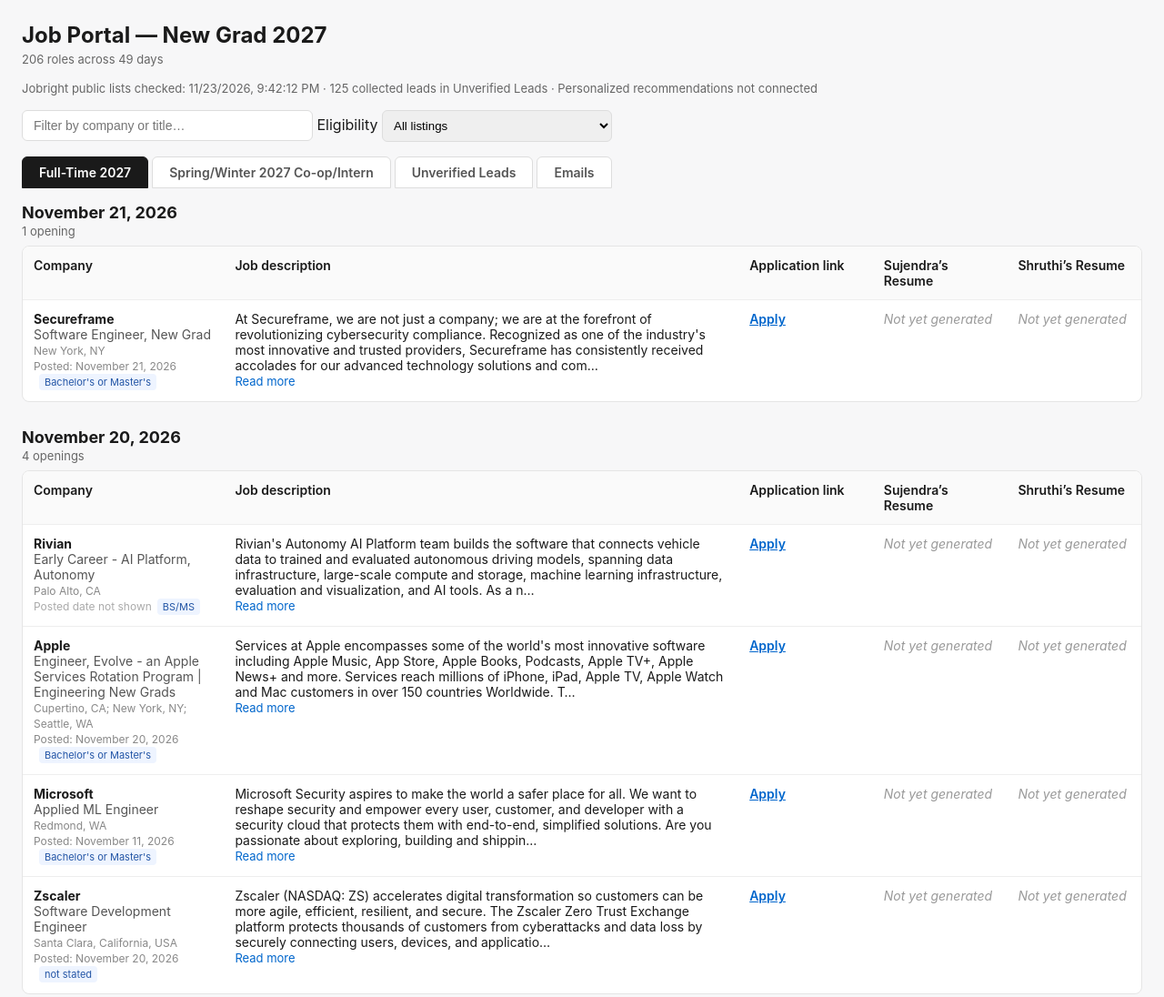
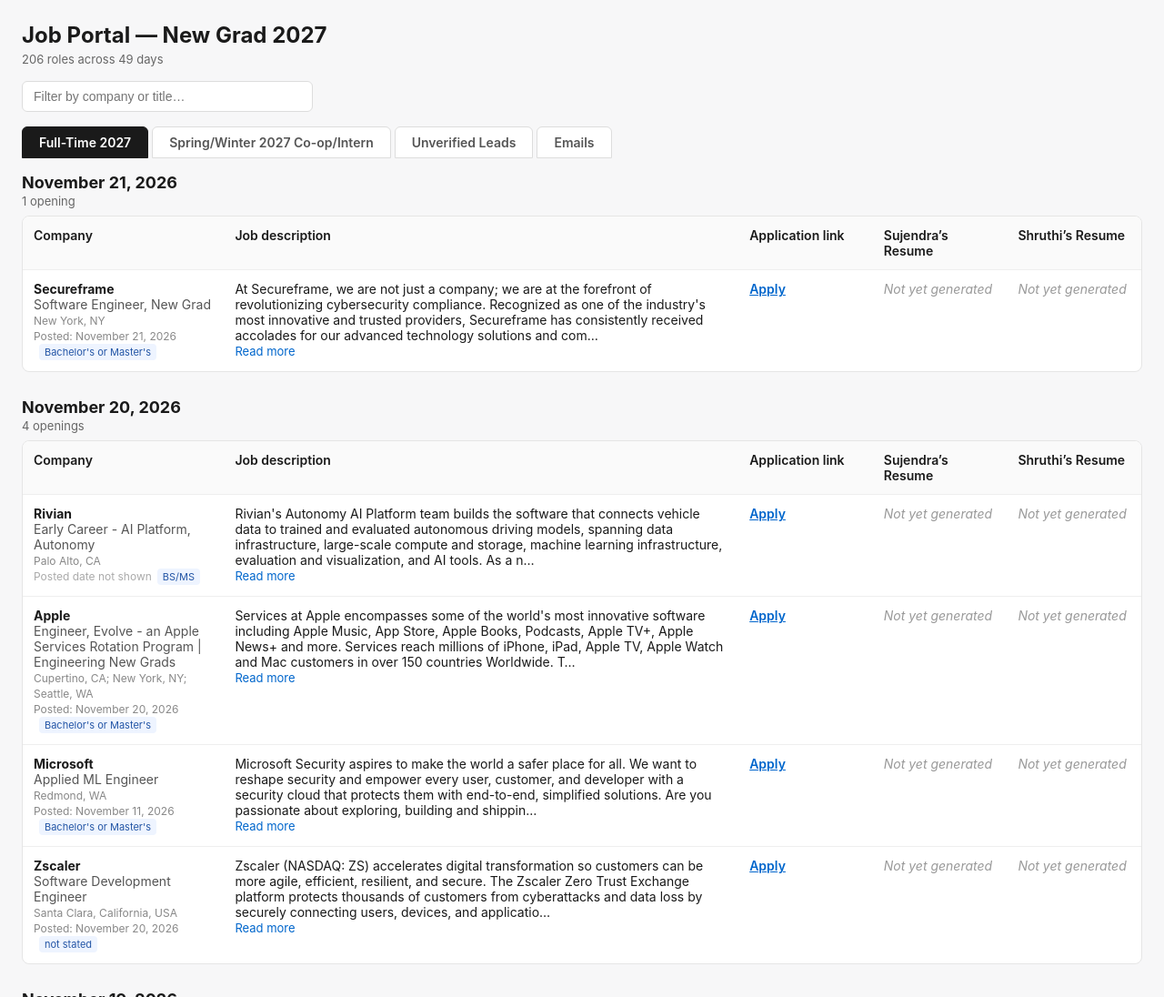
Before and after one commit to Sujendra-23/Job-Portal-site, a plain HTML site: page index.html in a window 1280 px wide. Shown: the top 1096 px of the page at 91% size. Drawn offline with Linux system fonts and the light colour scheme.

Commit message:
Update index.html

```diff
--- a/index.html
+++ b/index.html
@@ -47,15 +47,9 @@
 <body>
 <h1>Job Portal — New Grad 2027</h1>
 <div class="meta" id="meta">Loading…</div>
-<div class="meta" id="automation-meta" role="status"></div>
 <input id="search" type="text" placeholder="Filter by company or title…">
-<label for="sponsorship-filter">Eligibility </label>
-<select id="sponsorship-filter" style="padding:8px;margin-bottom:16px;border:1px solid #ddd;border-radius:6px">
-<option value="all">All listings</option><option value="supported">Posting supports CPT, OPT, or H-1B</option><option value="unknown">Eligibility unknown</option>
-</select>
 <div class="tabs" id="tabs"></div>
 <div id="content"></div>
-<script src="automation/portal-automation.js"></script>
 <script>
 const TABS = [
   { id:'ft',     label:'Full-Time 2027',                  kind:'ft' },
@@ -65,15 +59,15 @@ const TABS = [
 ];
 // All role files feed both tabs: full-time roles go to the Full-Time tab,
 // intern/co-op roles go to the Internships tab. Never duplicated.
-// Existing unverified roles and public Jobright leads stay in Unverified Leads.
+// roles_unverified.json feeds ONLY the Unverified Leads tab (user verifies himself).
 const ROLE_FILES = {
-  jobright:'roles_jobright.json', top:'roles_top.json', mid:'roles_midsize.json', growth:'roles_growth.json',
+  top:'roles_top.json', mid:'roles_midsize.json', growth:'roles_growth.json',
   startup:'roles_startup.json', liposts:'roles_linkedin_posts.json',
-  jobright_public:'roles_jobright_public.json', unverified:'roles_unverified.json'
+  unverified:'roles_unverified.json'
 };
 const key = r => r.company + '||' + r.title;
-const isIntern = r => r.employment_type === 'internship' || r.employment_type === 'co-op' || /\bintern(ship)?\b|\bco-?op\b/i.test(r.title || '');
-function esc(s){ const d=document.createElement('div'); d.textContent=s||''; return d.innerHTML.replace(/"/g,'&quot;').replace(/'/g,'&#39;'); }
+const isIntern = r => /\bintern(ship)?\b|\bco-?op\b/i.test(r.title || '');
+function esc(s){ const d=document.createElement('div'); d.textContent=s||''; return d.innerHTML; }
 function decodeHtml(s){
   const t = document.createElement('textarea');
   let prev = s || '', out = prev;
@@ -102,10 +96,7 @@ function formatDesc(raw){
 }
 function fmtDate(iso){
   if(!iso) return 'Date not listed';
-  const match = String(iso).match(/^(\d{4}-\d{2}-\d{2})(?:$|T| )/);
-  if(!match) return 'Date not listed';
-  const d = new Date(match[1] + 'T12:00:00');
-  if(!Number.isFinite(d.getTime())) return 'Date not listed';
+  const d = new Date(iso + 'T12:00:00');
   return d.toLocaleDateString('en-US', { month:'long', day:'numeric', year:'numeric' });
 }
 
@@ -121,7 +112,7 @@ function resumeCell(u, person, label, rk){
 }
 function rowHtml(r){
   const rk = key(r);
-  const descHtml = r.automation_source ? '<p>'+esc(r.description||'').replace(/\n/g,'<br>')+'</p>' : formatDesc(r.description||'');
+  const descHtml = formatDesc(r.description||'');
   const plain = decodeHtml(r.description||'').replace(/<[^>]*>/g,' ').replace(/\s+/g,' ').trim();
   const prev = plain.slice(0,280) + (plain.length>280?'…':'');
   const hasLong = plain.length > 280;
@@ -131,10 +122,10 @@ function rowHtml(r){
   const postedLine = r.posting_date
     ? '<br><span style="color:#888;font-size:12px">Posted: '+esc(fmtDate(r.posting_date))+'</span>'
     : '<br><span style="color:#aaa;font-size:12px">Posted date not shown</span>';
-  return '<tr data-supported="'+(sponsorshipRank(r)>0?'yes':'no')+'" data-search="'+esc((r.company+' '+r.title).toLowerCase())+'">'+
-    '<td><strong>'+esc(r.company)+'</strong><br><span style="color:#555">'+esc(r.title)+'</span><br><span style="color:#888;font-size:12px">'+esc(r.location||'')+'</span>'+postedLine+(r.degree?'<span class="badge">'+esc(r.degree)+'</span>':'')+automationDetails(r)+'</td>'+
+  return '<tr data-search="'+esc((r.company+' '+r.title).toLowerCase())+'">'+
+    '<td><strong>'+esc(r.company)+'</strong><br><span style="color:#555">'+esc(r.title)+'</span><br><span style="color:#888;font-size:12px">'+esc(r.location||'')+'</span>'+postedLine+(r.degree?'<span class="badge">'+esc(r.degree)+'</span>':'')+'</td>'+
     '<td class="desc"><span class="preview">'+esc(prev)+'</span><span class="full">'+descHtml+'</span>'+(hasLong?'<br><span class="toggle">Read more</span>':'')+'</td>'+
-    '<td><a class="apply" href="'+esc(r.application_link || r.source_url)+'" target="_blank" rel="noopener">'+(r.application_link?'Apply':'View listing')+'</a></td>'+
+    '<td><a class="apply" href="'+esc(r.application_link)+'" target="_blank" rel="noopener">Apply</a></td>'+
     resumeCell(sUrl,'sujendra','Sujendra',rk)+resumeCell(hUrl,'shruthi','Shruthi',rk)+
     '</tr>';
 }
@@ -142,7 +133,7 @@ function renderRoles(roles){
   // Group by DISCOVERY date (date_added) per user rule 2026-10-10 — this is
   // always known and honest. posting_date is shown per-role when verified.
   const groups = {};
-  roles.filter(automationVisible).sort((a,b)=>sponsorshipRank(b)-sponsorshipRank(a)).forEach(r=>{ const d = r.date_added || r.posting_date || ''; (groups[d] = groups[d] || []).push(r); });
+  roles.forEach(r=>{ const d = r.date_added || r.posting_date || ''; (groups[d] = groups[d] || []).push(r); });
   const dates = Object.keys(groups).sort().reverse();
   const todayIso = new Date().toISOString().slice(0,10);
   let html = '';
@@ -173,11 +164,11 @@ function renderEmails(contacts){
 }
 
 function tabRoles(tab){
-  // Public Jobright metadata remains unverified and never enters verified tabs.
+  // Unverified Leads tab shows ONLY roles_unverified.json, never mixed with verified tabs.
   if(tab.kind === 'leads'){
-    return [...(DATA['unverified'] || []), ...(DATA['jobright_public'] || [])].filter(r => r && r.company && r.title && automationVisible(r));
+    return (DATA['unverified'] || []).filter(r => r && r.company && r.title);
   }
-  const all = Object.keys(ROLE_FILES).filter(id => id !== 'unverified' && id !== 'jobright_public').sort((a,b)=>(a==='jobright')-(b==='jobright')).flatMap(id => DATA[id] || []);
+  const all = Object.keys(ROLE_FILES).filter(id => id !== 'unverified').flatMap(id => DATA[id] || []);
   // safety dedupe across files (company+title+location)
   const seen = new Set();
   const uniq = all.filter(r => {
@@ -186,8 +177,7 @@ function tabRoles(tab){
     seen.add(k);
     return true;
   });
-  const visible = uniq.filter(automationVisible);
-  return tab.kind === 'intern' ? visible.filter(isIntern) : visible.filter(r => !isIntern(r));
+  return tab.kind === 'intern' ? uniq.filter(isIntern) : uniq.filter(r => !isIntern(r));
 }
 function render(){
   const tab = TABS.find(t=>t.id===activeTab);
@@ -200,13 +190,14 @@ function render(){
     const roles = tabRoles(tab);
     res = renderRoles(roles);
     document.getElementById('meta').textContent = res.count+' unverified leads';
+    box.innerHTML = '<div class="leads-banner">These roles were found by the automated sweep but <strong>could not be verified</strong> on the employer\'s posting (verification wall, bot block, or JS-only page). Degree, sponsorship, and clearance language are <strong>unchecked</strong> — read the posting yourself before applying.</div>' + res.html;
   } else {
     const roles = tabRoles(tab);
     res = renderRoles(roles);
     const noun = tab.kind === 'intern' ? 'internships/co-ops' : 'roles';
     document.getElementById('meta').textContent = res.count+' '+noun+' across '+res.days+' days';
   }
-  box.innerHTML = (tab.kind==='leads' ? '<div class="leads-banner">These leads have not been verified on the employer’s posting. Confirm the term, degree, experience and work authorization before applying. Public Jobright leads link to the source listing.</div>' : '') + res.html;
+  box.innerHTML = res.html;
   box.querySelectorAll('.desc .toggle').forEach(tg=>{
     tg.onclick = ()=>{
       const cell = tg.closest('.desc');
@@ -215,7 +206,6 @@ function render(){
     };
   });
   paintApplied();
-  paintSyncStatus();
   applyFilter();
 }
 
@@ -235,9 +225,9 @@ async function load(){
   window.__setTab = setTab;
 
   const ids = Object.keys(ROLE_FILES);
-  const fetches = ids.map(id=>fetch(ROLE_FILES[id], {cache:'no-store'}).then(r=>r.json()).catch(()=>[]));
-  const emailFetch = fetch('emails.json', {cache:'no-store'}).then(r=>r.json()).catch(()=>[]);
-  const results = await Promise.all([...fetches, emailFetch, fetch('resumes.json', {cache:'no-store'}).then(r=>r.json()).catch(()=>({}))]);
+  const fetches = ids.map(id=>fetch(ROLE_FILES[id]).then(r=>r.json()).catch(()=>[]));
+  const emailFetch = fetch('emails.json').then(r=>r.json()).catch(()=>[]);
+  const results = await Promise.all([...fetches, emailFetch, fetch('resumes.json').then(r=>r.json()).catch(()=>({}))]);
   RESUMES = results.pop() || {};
   const EMAILS = results.pop() || [];
   DATA = {};
@@ -245,8 +235,6 @@ async function load(){
   DATA['emails'] = EMAILS;
 
   document.getElementById('search').oninput = applyFilter;
-  document.getElementById('sponsorship-filter').onchange = applyFilter;
-  [SYNC_STATUS, PUBLIC_SYNC_STATUS] = await Promise.all(['jobright_sync.json','jobright_public_sync.json'].map(path=>fetch(path, {cache:'no-store'}).then(r=>r.ok?r.json():null).catch(()=>null)));
 
   // ---- applied tracking (per-browser, via localStorage) ----
   const LS_KEY = 'jobportal_applied_v1';
@@ -281,9 +269,7 @@ function paintApplied(){
 function applyFilter(){
   const q = document.getElementById('search').value.toLowerCase();
   document.querySelectorAll('#content tr[data-search]').forEach(tr=>{
-    const eligibility = document.getElementById('sponsorship-filter').value;
-    const eligible = !tr.hasAttribute('data-supported') || eligibility==='all' || (eligibility==='supported' ? tr.dataset.supported==='yes' : tr.dataset.supported!=='yes');
-    tr.style.display = tr.dataset.search.includes(q) && eligible ? '' : 'none';
+    tr.style.display = tr.dataset.search.includes(q)?'':'none';
   });
   document.querySelectorAll('#content .day').forEach(sec=>{
     const anyVisible = [...sec.querySelectorAll('tr[data-search]')].some(tr=>tr.style.display!=='none');
```
